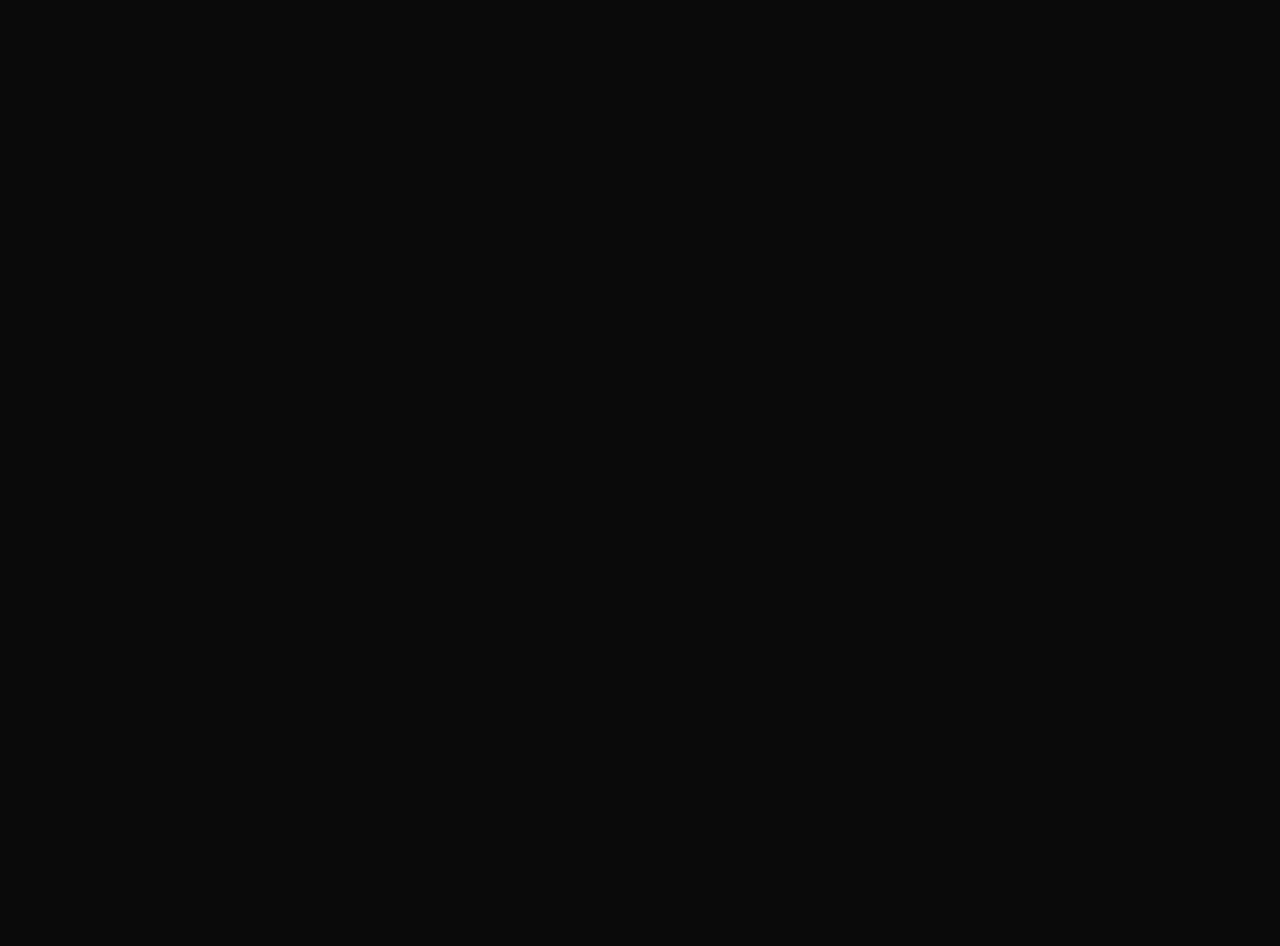
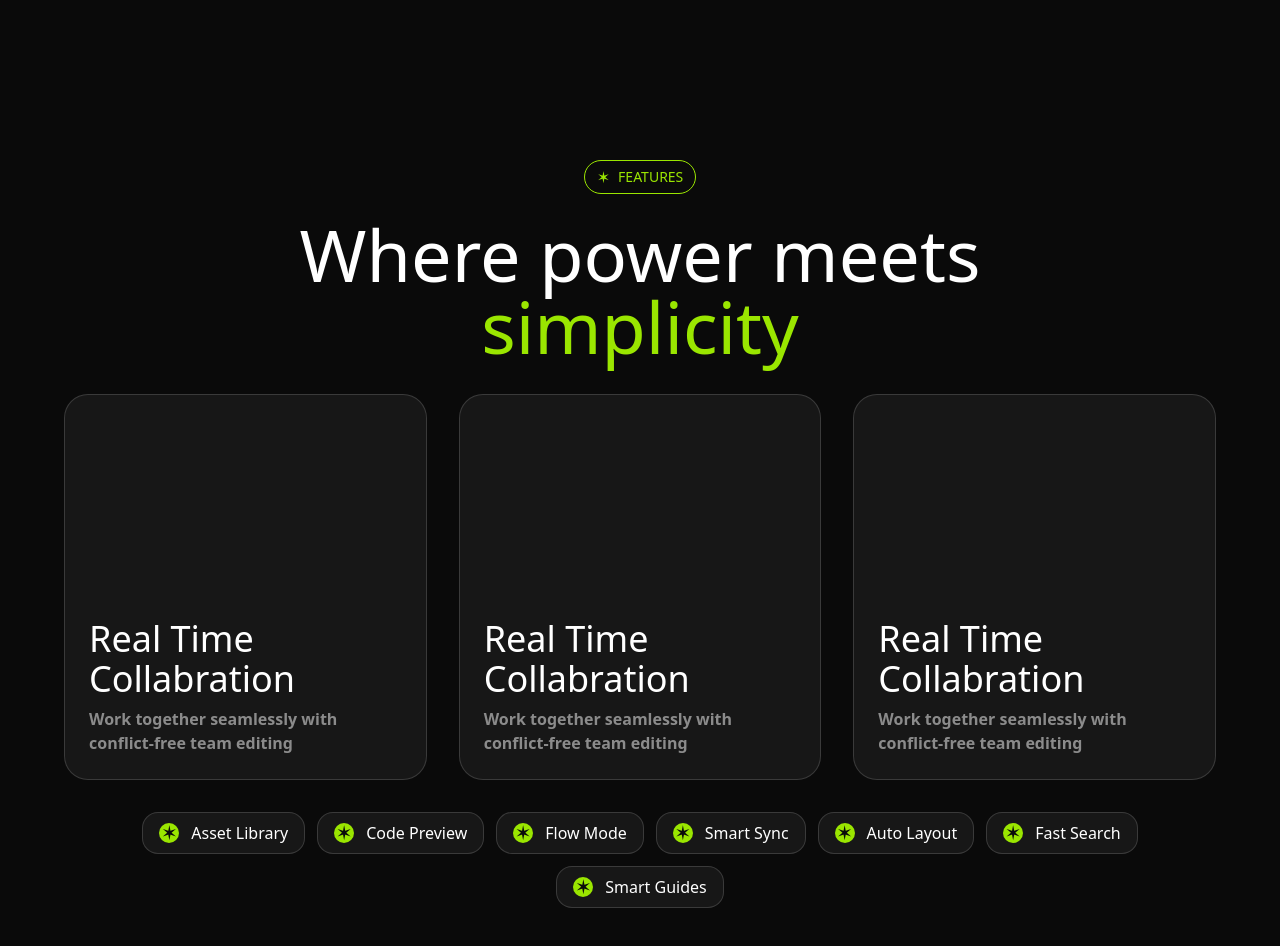
Before and after one commit to mykks32/tutooree-new-landing, a Next.js app: page / in a window 1280 px wide. Shown: the part 1820-2766 px from the top of the page. Built offline with nearby package versions, Linux system fonts and the light colour scheme.

Commit message:
feat: feature section added

```diff
--- a/src/app/page.tsx
+++ b/src/app/page.tsx
@@ -2,6 +2,7 @@ import Navbar from "@/sections/Navbar";
 import Hero from "@/sections/Hero";
 import LogoTicker from "@/sections/LogoTicker";
 import Introduction from "@/sections/Introduction";
+import Features from "@/sections/Features";
 
 export default function Home() {
   return (
@@ -10,6 +11,7 @@ export default function Home() {
       <Hero />
       <LogoTicker />
       <Introduction />
+      <Features />
     </div>
   );
 }
--- /dev/null
+++ b/src/components/feature-card.tsx
@@ -0,0 +1,15 @@
+import { HTMLAttributes } from "react";
+import { twMerge } from "tailwind-merge";
+
+export default function FeatureCard(
+  props: { name: string; text: string } & HTMLAttributes<HTMLDivElement>
+) {
+  const { name, text, className, children, ...otherProps } = props;
+  return (
+    <div className={twMerge("border border-white/15 p-6 rounded-3xl bg-neutral-900", className)} {...otherProps}>
+      <div className="aspect-video">{children}</div>
+      <div className="font-medium text-4xl mt-6">{name}</div>
+      <div className="font-semibold text-white/50 mt-2">{text}</div>
+    </div>
+  );
+}
--- a/src/sections/Features.tsx
+++ b/src/sections/Features.tsx
@@ -1,3 +1,6 @@
+import FeatureCard from "@/components/feature-card";
+import Tag from "@/components/tag";
+
 const features = [
   "Asset Library",
   "Code Preview",
@@ -9,5 +12,47 @@ const features = [
 ];
 
 export default function Features() {
-    return <div>Features</div>;
+  return (
+    <section className="py-10">
+      <div className="w-full mx-auto px-4 md:px-8 lg:px-16">
+        <div className="flex justify-center">
+          <Tag>Features</Tag>
+        </div>
+        <h2 className="text-7xl font-medium text-center mt-6">
+          Where power meets{" "}
+          <span className="text-lime-400 md:block">simplicity</span>
+        </h2>
+        <div className="grid grid-cols-1 md:grid-cols-4 lg:grid-cols-3 gap-8 w-full mt-8">
+          <FeatureCard
+            className="col-span-1 md:col-span-2 lg:col-span-1"
+            name="Real Time Collabration"
+            text="Work together seamlessly with conflict-free team editing"
+          ></FeatureCard>
+          <FeatureCard
+            className="col-span-1 md:col-span-2 lg:col-span-1"
+            name="Real Time Collabration"
+            text="Work together seamlessly with conflict-free team editing"
+          ></FeatureCard>
+          <FeatureCard
+            className="col-span-1 md:col-start-2 md:col-span-2 lg:col-span-1"
+            name="Real Time Collabration"
+            text="Work together seamlessly with conflict-free team editing"
+          ></FeatureCard>
+        </div>
+        <div className="mt-8 flex flex-wrap gap-3 justify-center">
+          {features.map((feature, index) => (
+            <div
+              key={index}
+              className="border border-white/15 px-4 py-2 rounded-2xl bg-neutral-900 inline-flex items-center justify-center gap-3"
+            >
+              <span className="bg-lime-400 text-neutral-950 size-5 rounded-full inline-flex justify-center items-center text-xl">
+                &#10038;
+              </span>
+              <span className="font-medium">{feature}</span>
+            </div>
+          ))}
+        </div>
+      </div>
+    </section>
+  );
 }
--- a/src/sections/Hero.tsx
+++ b/src/sections/Hero.tsx
@@ -7,7 +7,7 @@ import Pointer from "@/components/pointer";
 export default function Hero() {
   return (
     <section className="py-24 overflow-x-clip">
-      <div className="container mx-auto relative px-2 md:px-4 lg:px-16">
+      <div className="container mx-auto relative px-4 md:px-8 lg:px-16">
         <div className="absolute -left-56 top-16 hidden lg:block">
           <Image src={designExample1Image} alt="design example 1" />
         </div>
--- a/src/sections/Introduction.tsx
+++ b/src/sections/Introduction.tsx
@@ -5,7 +5,7 @@ const text = `You're racing to create exceptional work, but traditional design t
 export default function Introduction() {
   return (
     <section className="py-50">
-      <div className="container mx-auto px-2 md:px-4 lg:px-16">
+      <div className="container mx-auto px-4 md:px-8 lg:px-16">
         <div className="flex justify-center">
           <Tag>Introductin Layers</Tag>
         </div>
--- a/src/sections/Navbar.tsx
+++ b/src/sections/Navbar.tsx
@@ -11,7 +11,7 @@ const navLinks = [
 
 export default function Navbar() {
   return (
-    <section className="flex justify-center py-4 lg:py-8 px-2 md:px-4 lg:px-16">
+    <section className="flex justify-center py-4 lg:py-8 px-4 md:px-8 lg:px-16">
       <div className="container max-w-5xl">
         <div className="grid grid-cols-2 lg:grid-cols-3 border border-white/15 rounded-full p-2 px-4 md:pr-2 items-center">
           <div>
```
Lines whose indentation alone changed are shown as unchanged.
